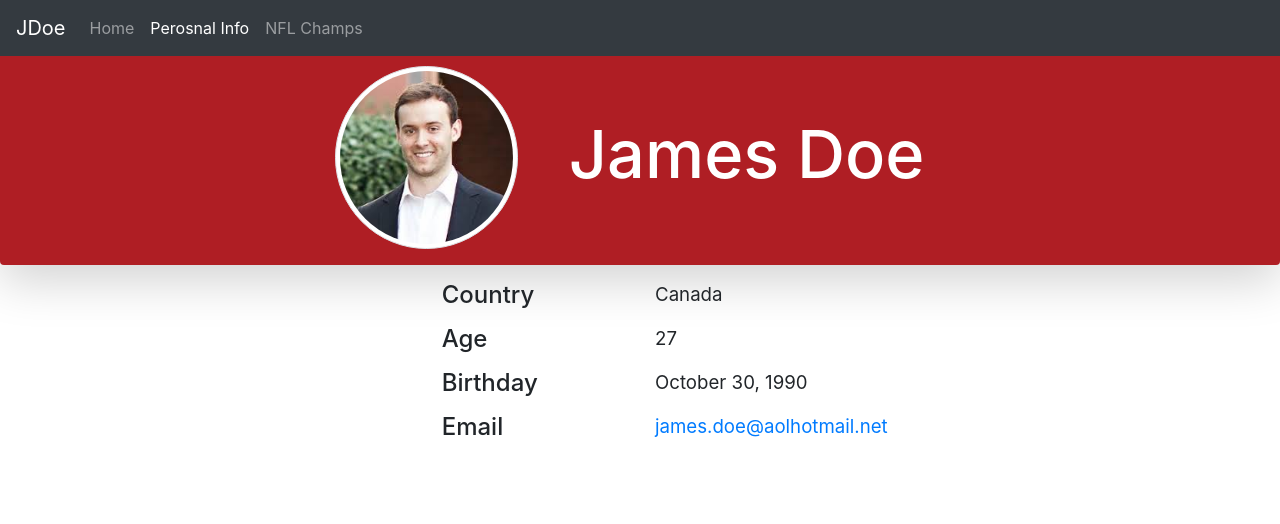
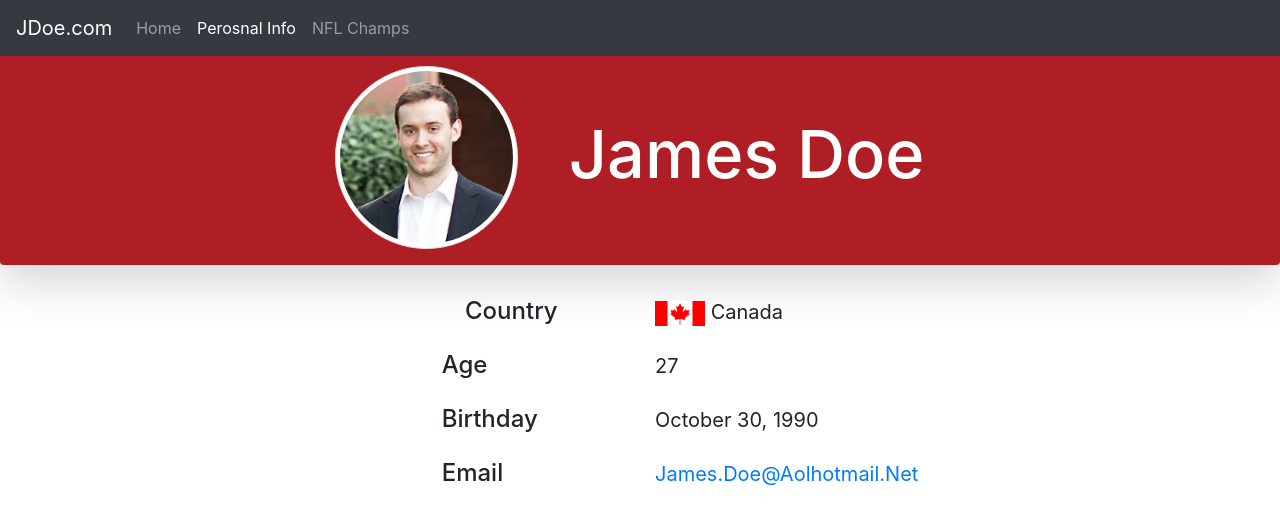
Before and after one commit to ejarends/ds-hw1-ejarends, a plain HTML site: page userInfo.html in a window 1280 px wide. Drawn offline with nearby package versions, Linux system fonts and the light colour scheme.

Commit message:
Added final photos, finished styling (changing font color, text transform,background color, hyperlink hover color), and fixed padding/margins

```diff
--- a/css/styles.css
+++ b/css/styles.css
@@ -49,8 +49,21 @@ h1 {
 }
 
 #addrow {
-  background-color: blue;
+  background-color: rgb(11 66 121);
   color: white;
+}
+
+.color-change:hover {
+    color: red
+}
+
+#color-change:hover {
+    color: blue;
+}
+
+#info_p {
+  text-transform: capitalize;
+  text-shadow: 1px #000000;
 }
 
 .sports_title {
@@ -58,5 +71,10 @@ h1 {
 }
 
 .info_p {
-  font-size: 14pt;
+  font-size: 15pt;
 }
+
+#flag_can {
+  width: 50px;
+  height: 25px;
+}
--- a/userInfo.html
+++ b/userInfo.html
@@ -17,15 +17,15 @@
 
   <body> <!-- content -->
     <nav class="navbar navbar-expand-lg navbar-dark bg-dark">
-      <a id="logo" class="navbar-brand" href="index.html">JDoe</a>
+      <a id="logo" class="navbar-brand" href="index.html">JDoe.com</a>
       <button class="navbar-toggler" type="button" data-toggle="collapse" data-target="#navbarNavAltMarkup" aria-controls="navbarNavAltMarkup" aria-expanded="false" aria-label="Toggle navigation">
         <span class="navbar-toggler-icon"></span>
       </button>
       <div class="collapse navbar-collapse" id="navbarNavAltMarkup">
         <div class="navbar-nav">
-          <a class="nav-item nav-link nav_href" href="index.html">Home</a>
-          <a class="nav-item nav-link active nav_href" href="userInfo.html">Perosnal Info<span class="sr-only">(current)</span></a>
-          <a class="nav-item nav-link nav_href" href="table.html">NFL Champs</a>
+          <a id="color-change" class="nav-item nav-link" href="index.html">Home</a>
+          <a id="color-change" class="nav-item nav-link active" href="userInfo.html">Perosnal Info<span class="sr-only">(current)</span></a>
+          <a id="color-change" class="nav-item nav-link" href="table.html">NFL Champs</a>
         </div>
       </div>
     </nav>
@@ -42,42 +42,48 @@
         </div> <!-- name -->
       </div> <!-- top header row -->
 
-      <div class="row pt-3 justify-content-md-center">
+      <div class="container pt-4">
+        <div class="row pt-2 justify-content-md-center">
           <div class="col col-md-2">
             <h4>Country</h4>
           </div>
           <div class="col col-md-2">
-          <p class="info_p">Canada</p>
+            <p id="info_p" class="info_p">
+              <a href="img/canada.png">
+                <img src="img/canada.png" alt="Canadian Flag" id="flag_can">
+              </a> Canada
+            </p>
+            </div>
           </div>
         </div> <!-- country row -->
 
-      <div class="row justify-content-md-center">
+        <div class="row pt-2 justify-content-md-center">
           <div class="col col-md-2">
             <h4>Age</h4>
           </div>
           <div class="col col-md-2">
-          <p class="info_p">27</p>
+            <p id="info_p" class="info_p">27</p>
           </div>
         </div> <!-- age row-->
 
-      <div class="row justify-content-md-center">
+        <div class="row pt-2 justify-content-md-center">
           <div class="col col-md-2">
             <h4>Birthday</h4>
           </div>
           <div class="col col-md-2">
-          <p class="info_p">October 30, 1990</p>
+            <p id="info_p" class="info_p">October 30, 1990</p>
           </div>
         </div> <!-- birthdate row-->
 
-      <div class="row justify-content-md-center">
+        <div class="row pt-2 justify-content-md-center">
           <div class="col col-md-2">
             <h4>Email</h4>
           </div>
-        <div class="col col-md-2 personal_text">
-          <a  class="info_p href_p" href="#">james.doe@aolhotmail.net</a>
+          <div class="col  col-md-2 personal_text">
+            <a id="info_p" class="color-change info_p" href="#">james.doe@aolhotmail.net</a>
           </div>
         </div> <!-- email -->
-
+    </div> <!-- info body>
     </div>  <!-- main page container -->
   </body>
 </html>
```
Also changed, not shown: index.html (+4 -4 lines), table.html (+10 -5 lines), img/canada.png (added), img/court.jpg (deleted), img/trophy.png (added). Lines whose indentation alone changed are shown as unchanged.
